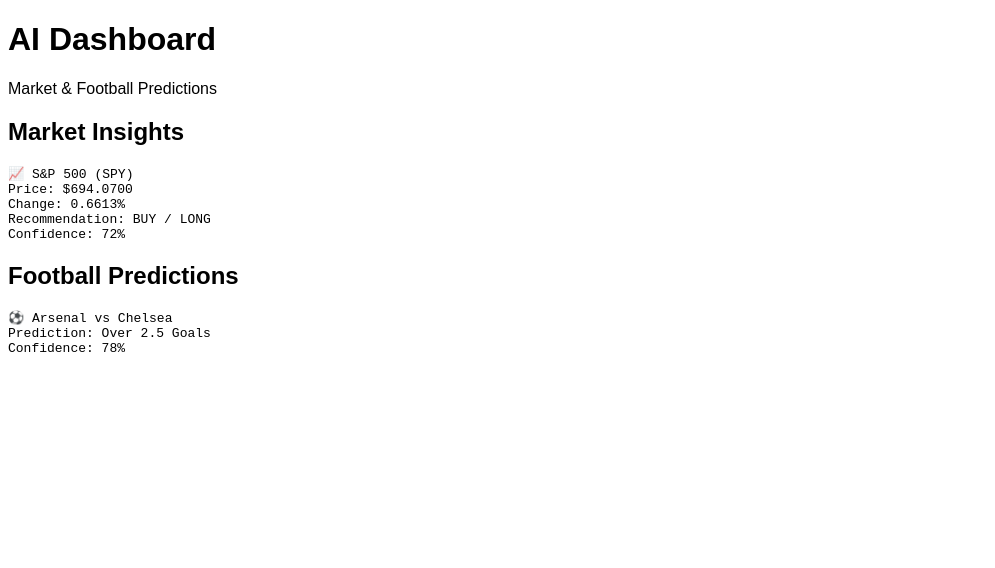
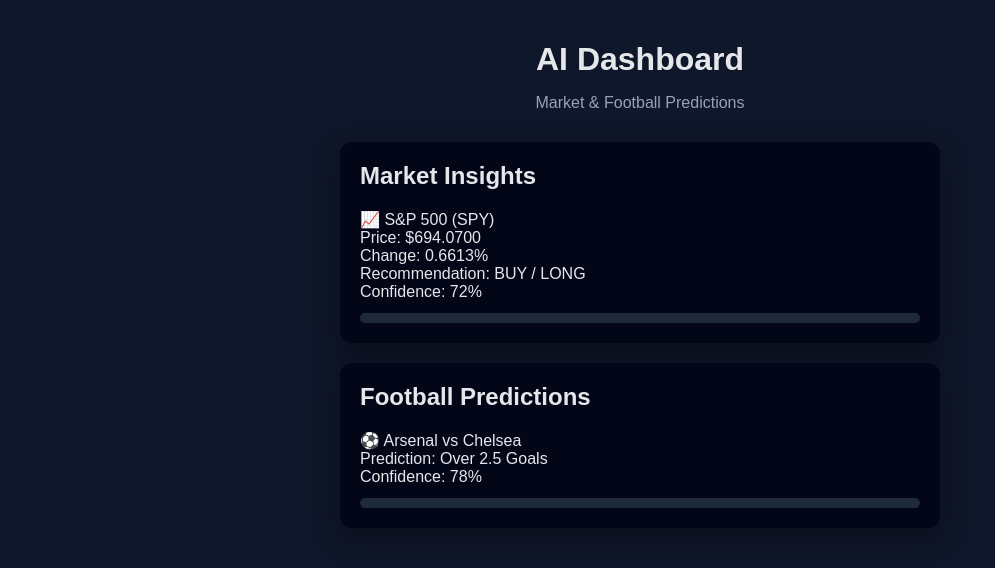
Before and after one commit to tshiamotech/ai-dashboard-final, a plain HTML site: page index.html in a window 1280 px wide. Shown: the whole page, without its empty margins (0-995 px from the left). Drawn offline with Linux system fonts and the light colour scheme.

Commit message:
Update styles.css

```diff
--- a/styles.css
+++ b/styles.css
@@ -1,2 +1,55 @@
-/* CSS placeholder */
-body { font-family: Arial; }
+body {
+  margin: 0;
+  font-family: Arial, sans-serif;
+  background: #0f172a;
+  color: #e5e7eb;
+}
+
+.container {
+  max-width: 600px;
+  margin: auto;
+  padding: 20px;
+}
+
+h1 {
+  text-align: center;
+  margin-bottom: 5px;
+}
+
+.subtitle {
+  text-align: center;
+  color: #94a3b8;
+  margin-bottom: 30px;
+}
+
+.card {
+  background: #020617;
+  border-radius: 12px;
+  padding: 20px;
+  margin-bottom: 20px;
+  box-shadow: 0 10px 30px rgba(0,0,0,0.4);
+}
+
+h2 {
+  margin-top: 0;
+}
+
+pre {
+  white-space: pre-wrap;
+  font-family: inherit;
+  margin-bottom: 12px;
+}
+
+.confidence-bar {
+  background: #1e293b;
+  height: 10px;
+  border-radius: 6px;
+  overflow: hidden;
+}
+
+.confidence-bar div {
+  height: 100%;
+  width: 0%;
+  background: linear-gradient(90deg, #22c55e, #4ade80);
+  transition: width 0.6s ease;
+}
```
